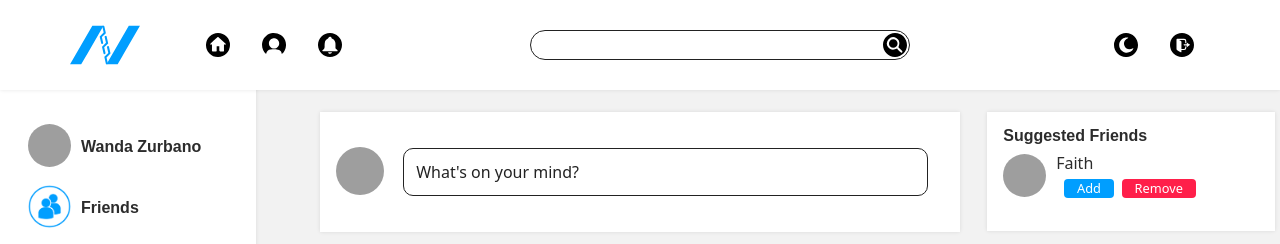
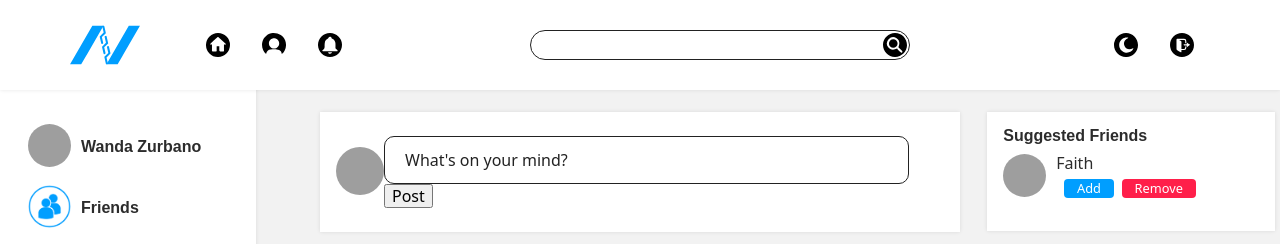
Before and after one commit to LymarPaller/nexus, a React (Vite) app: page / in a window 1280 px wide. Shown: the top 244 px of the page. Built offline with nearby package versions, Linux system fonts and the light colour scheme; grey boxes are pictures that could not be loaded.

Commit message:
refactor: integrate useState and Input Fields in Newsfeed

```diff
--- a/src/components/NewsFeed.jsx
+++ b/src/components/NewsFeed.jsx
@@ -1,8 +1,28 @@
+import React, { useState } from 'react';
 import "../styles/NewsFeed.scss";
 import Feed from "./Feed";
 import Profile from '../assets/wanda.jpg';
 
 function NewsFeed () {
+    const [post, setPost] = useState('');
+    const [feedItems, setFeedItems] = useState([]);
+
+    const handleSubmit = (event) => {
+        event.preventDefault();
+
+        const newPost = {
+            id: Date.now(),
+            content: post,
+            author: 'Wanda Zurbano',
+            timestamp: new Date().toLocaleString(),
+            likes: 0,
+            comments: [],
+        };
+
+        setFeedItems([newPost, ...feedItems]);
+        setPost('');
+    };
+
     return (
         <>
         <div className="news-feed-container">
@@ -10,7 +30,16 @@ function NewsFeed () {
                 <div className="profile-pic">
                 <img src={Profile} alt="Profile" />
                 </div>
-                <input type="text" className="input-feed" placeholder="What's on your mind?"/>
+                <form onSubmit={handleSubmit}>
+                        <input
+                            type="text"
+                            className="input-feed"
+                            placeholder="What's on your mind?"
+                            value={post}
+                            onChange={(e) => setPost(e.target.value)}
+                        />
+                        <button type="submit">Post</button>
+                    </form>
             </div>
             <Feed/>
         </div>
```
